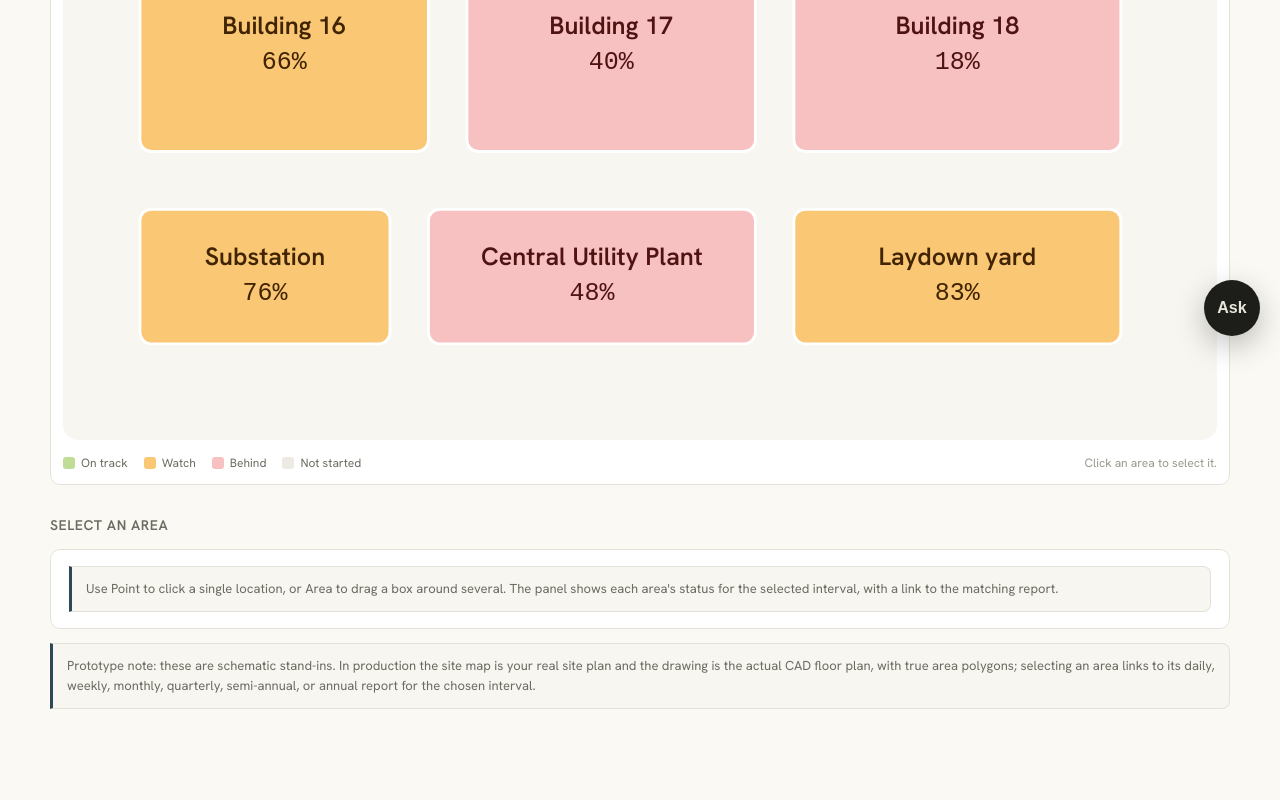
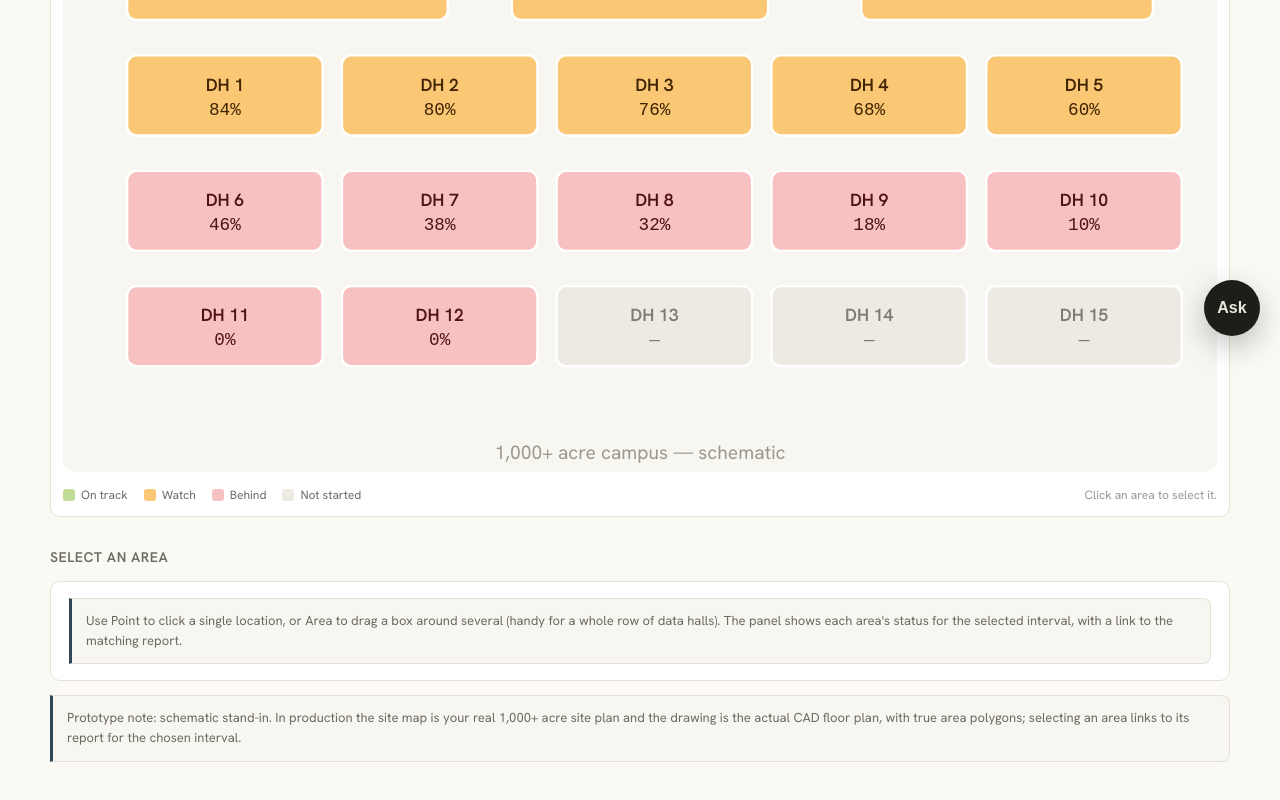
Before and after one commit to danmccawley/dc-reporting, a Next.js app: page /maps in a window 1280 px wide. Shown: the part 444-1244 px from the top of the page. Built offline with nearby package versions, Linux system fonts and the light colour scheme.

Commit message:
site map as single 1000-acre campus

```diff
--- a/app/components/MapExplorer.js
+++ b/app/components/MapExplorer.js
@@ -14,76 +14,73 @@ function intervalVals(base) {
   });
 }
 
-const SITE = [
-  { id: "b16", name: "Building 16", x: 40, y: 40, w: 150, h: 110, vals: intervalVals(78) },
-  { id: "b17", name: "Building 17", x: 210, y: 40, w: 150, h: 110, vals: intervalVals(52) },
-  { id: "b18", name: "Building 18", x: 380, y: 40, w: 170, h: 110, vals: intervalVals(30) },
-  { id: "sub", name: "Substation", x: 40, y: 180, w: 130, h: 70, vals: intervalVals(88) },
-  { id: "cup", name: "Central Utility Plant", x: 190, y: 180, w: 170, h: 70, vals: intervalVals(60) },
-  { id: "lay", name: "Laydown yard", x: 380, y: 180, w: 170, h: 70, vals: intervalVals(95) },
+// One large 1,000+ acre campus: rows of data halls, a power plant, a cement
+// factory, and admin trailers. (Schematic stand-in for the real site plan.)
+const DH_BASE = [
+  [96, 92, 88, 80, 72],
+  [58, 50, 44, 30, 22],
+  [12, 6, 0, 0, 0],
 ];
+const SITE = (() => {
+  const arr = [];
+  const x0 = 40, y0 = 120, w = 122, h = 50, gx = 12, gy = 22;
+  let n = 1;
+  for (let r = 0; r < 3; r++) {
+    for (let c = 0; c < 5; c++) {
+      arr.push({ id: `dh${n}`, name: `Data Hall ${n}`, short: `DH ${n}`, x: x0 + c * (w + gx), y: y0 + r * (h + gy), w, h, vals: intervalVals(DH_BASE[r][c]) });
+      n++;
+    }
+  }
+  arr.push({ id: "power", name: "Power plant", short: "Power plant", x: 40, y: 24, w: 200, h: 74, vals: intervalVals(70) });
+  arr.push({ id: "admin", name: "Admin trailers", short: "Admin trailers", x: 280, y: 24, w: 160, h: 74, vals: intervalVals(100) });
+  arr.push({ id: "cement", name: "Cement factory", short: "Cement factory", x: 498, y: 24, w: 182, h: 74, vals: intervalVals(88) });
+  return arr;
+})();
 
 const DRAW = [
-  { id: "dh1", name: "Data Hall 1", x: 40, y: 40, w: 210, h: 130, vals: intervalVals(62) },
-  { id: "dh2", name: "Data Hall 2", x: 270, y: 40, w: 210, h: 130, vals: intervalVals(38) },
-  { id: "mmr", name: "MMR / Telco", x: 500, y: 40, w: 60, h: 130, vals: intervalVals(45) },
-  { id: "elec", name: "Electrical Room", x: 40, y: 190, w: 160, h: 70, vals: intervalVals(33) },
-  { id: "mech", name: "Mechanical / Cooling", x: 220, y: 190, w: 180, h: 70, vals: intervalVals(28) },
-  { id: "noc", name: "Admin / NOC", x: 420, y: 190, w: 140, h: 70, vals: intervalVals(70) },
+  { id: "dh1", name: "Data Hall 1", short: "Data Hall 1", x: 40, y: 40, w: 210, h: 130, vals: intervalVals(62) },
+  { id: "dh2", name: "Data Hall 2", short: "Data Hall 2", x: 270, y: 40, w: 210, h: 130, vals: intervalVals(38) },
+  { id: "mmr", name: "MMR / Telco", short: "MMR", x: 500, y: 40, w: 60, h: 130, vals: intervalVals(45) },
+  { id: "elec", name: "Electrical Room", short: "Electrical", x: 40, y: 190, w: 160, h: 70, vals: intervalVals(33) },
+  { id: "mech", name: "Mechanical / Cooling", short: "Mechanical", x: 220, y: 190, w: 180, h: 70, vals: intervalVals(28) },
+  { id: "noc", name: "Admin / NOC", short: "Admin / NOC", x: 420, y: 190, w: 140, h: 70, vals: intervalVals(70) },
 ];
-
-const VBW = 600, VBH = 300;
 
 export default function MapExplorer() {
   const [tab, setTab] = useState("site");
   const [mode, setMode] = useState("point");
-  const [iv, setIv] = useState(1); // default Weekly
+  const [iv, setIv] = useState(1);
   const [sel, setSel] = useState([]);
   const [band, setBand] = useState(null);
   const drag = useRef(null);
   const svgRef = useRef(null);
 
   const areas = tab === "site" ? SITE : DRAW;
+  const VB = tab === "site" ? { w: 720, h: 380 } : { w: 600, h: 300 };
 
   const toSvg = (e) => {
     const r = svgRef.current.getBoundingClientRect();
-    return {
-      x: ((e.clientX - r.left) / r.width) * VBW,
-      y: ((e.clientY - r.top) / r.height) * VBH,
-    };
+    return { x: ((e.clientX - r.left) / r.width) * VB.w, y: ((e.clientY - r.top) / r.height) * VB.h };
   };
-
-  const down = (e) => {
-    if (mode !== "area") return;
-    const p = toSvg(e);
-    drag.current = p;
-    setBand({ x: p.x, y: p.y, w: 0, h: 0 });
-  };
+  const down = (e) => { if (mode !== "area") return; const p = toSvg(e); drag.current = p; setBand({ x: p.x, y: p.y, w: 0, h: 0 }); };
   const move = (e) => {
     if (mode !== "area" || !drag.current) return;
-    const p = toSvg(e);
-    const s = drag.current;
+    const p = toSvg(e), s = drag.current;
     setBand({ x: Math.min(s.x, p.x), y: Math.min(s.y, p.y), w: Math.abs(p.x - s.x), h: Math.abs(p.y - s.y) });
   };
   const up = () => {
     if (mode !== "area" || !drag.current || !band) { drag.current = null; return; }
-    const hit = areas.filter((a) =>
-      !(a.x > band.x + band.w || a.x + a.w < band.x || a.y > band.y + band.h || a.y + a.h < band.y)
-    ).map((a) => a.id);
-    setSel(hit);
-    drag.current = null;
-    setBand(null);
+    const hit = areas.filter((a) => !(a.x > band.x + band.w || a.x + a.w < band.x || a.y > band.y + band.h || a.y + a.h < band.y)).map((a) => a.id);
+    setSel(hit); drag.current = null; setBand(null);
   };
-
   const clickArea = (id) => { if (mode === "point") setSel([id]); };
-
   const selected = areas.filter((a) => sel.includes(a.id));
 
   return (
     <div>
       <div className="maptabs">
-        <button className={`tabbtn ${tab === "site" ? "on" : ""}`} onClick={() => { setTab("site"); setSel([]); }}>Site map</button>
-        <button className={`tabbtn ${tab === "drawing" ? "on" : ""}`} onClick={() => { setTab("drawing"); setSel([]); }}>Construction drawing</button>
+        <button className={`tabbtn ${tab === "site" ? "on" : ""}`} onClick={() => { setTab("site"); setSel([]); setBand(null); }}>Site map</button>
+        <button className={`tabbtn ${tab === "drawing" ? "on" : ""}`} onClick={() => { setTab("drawing"); setSel([]); setBand(null); }}>Construction drawing</button>
       </div>
 
       <div className="mapctrls">
@@ -101,23 +98,20 @@ export default function MapExplorer() {
       </div>
 
       <div className="card" style={{ padding: 12 }}>
-        <svg
-          ref={svgRef}
-          viewBox={`0 0 ${VBW} ${VBH}`}
-          className="mapsvg"
+        <svg ref={svgRef} viewBox={`0 0 ${VB.w} ${VB.h}`} className="mapsvg"
           style={{ cursor: mode === "area" ? "crosshair" : "default" }}
-          onMouseDown={down} onMouseMove={move} onMouseUp={up} onMouseLeave={up}
-        >
-          <rect x="0" y="0" width={VBW} height={VBH} fill="var(--surface-2)" rx="8" />
+          onMouseDown={down} onMouseMove={move} onMouseUp={up} onMouseLeave={up}>
+          <rect x="0" y="0" width={VB.w} height={VB.h} fill="var(--surface-2)" rx="8" />
+          {tab === "site" && <text x={VB.w / 2} y={VB.h - 8} textAnchor="middle" fontSize="12" fill="var(--faint)">1,000+ acre campus — schematic</text>}
           {areas.map((a) => {
             const [pct, st] = a.vals[iv];
             const isSel = sel.includes(a.id);
+            const small = a.h < 60;
             return (
               <g key={a.id} onClick={() => clickArea(a.id)} style={{ cursor: mode === "point" ? "pointer" : "crosshair" }}>
-                <rect x={a.x} y={a.y} width={a.w} height={a.h} rx="6"
-                  fill={ragFill[st]} stroke={isSel ? "#1b1c18" : "#ffffff"} strokeWidth={isSel ? 3 : 1.5} />
-                <text x={a.x + a.w / 2} y={a.y + a.h / 2 - 6} textAnchor="middle" fontSize="13" fontWeight="600" fill={ragInk[st]}>{a.name}</text>
-                <text x={a.x + a.w / 2} y={a.y + a.h / 2 + 12} textAnchor="middle" fontSize="13" fill={ragInk[st]} fontFamily="monospace">{st === "n" ? "—" : pct + "%"}</text>
+                <rect x={a.x} y={a.y} width={a.w} height={a.h} rx="6" fill={ragFill[st]} stroke={isSel ? "#1b1c18" : "#ffffff"} strokeWidth={isSel ? 3 : 1.5} />
+                <text x={a.x + a.w / 2} y={a.y + a.h / 2 - (small ? 3 : 6)} textAnchor="middle" fontSize={small ? 11 : 13} fontWeight="600" fill={ragInk[st]}>{a.short}</text>
+                <text x={a.x + a.w / 2} y={a.y + a.h / 2 + (small ? 12 : 12)} textAnchor="middle" fontSize={small ? 11 : 13} fill={ragInk[st]} fontFamily="monospace">{st === "n" ? "—" : pct + "%"}</text>
               </g>
             );
           })}
@@ -129,17 +123,15 @@ export default function MapExplorer() {
           <span><span className="sw" style={{ background: ragFill.r }} /> Behind</span>
           <span><span className="sw" style={{ background: ragFill.n }} /> Not started</span>
           <span style={{ marginLeft: "auto", color: "var(--faint)" }}>
-            {mode === "point" ? "Click an area to select it." : "Drag a box across areas to select them."}
+            {mode === "point" ? "Click an area to select it." : "Drag a box across areas (e.g. a row of data halls) to select them."}
           </span>
         </div>
       </div>
 
-      <h2 className="sec">
-        {selected.length ? `Status — ${INTERVALS[iv]} report` : "Select an area"}
-      </h2>
+      <h2 className="sec">{selected.length ? `Status — ${INTERVALS[iv]} report` : "Select an area"}</h2>
       <div className="card">
         {selected.length === 0 && (
-          <div className="notice">Use Point to click a single location, or Area to drag a box around several. The panel shows each area&apos;s status for the selected interval, with a link to the matching report.</div>
+          <div className="notice">Use Point to click a single location, or Area to drag a box around several (handy for a whole row of data halls). The panel shows each area&apos;s status for the selected interval, with a link to the matching report.</div>
         )}
         {selected.map((a) => {
           const [pct, st] = a.vals[iv];
@@ -153,12 +145,10 @@ export default function MapExplorer() {
             </div>
           );
         })}
-        {selected.length > 0 && (
-          <button className="btn ghost" style={{ marginTop: 12 }} onClick={() => setSel([])}>Clear selection</button>
-        )}
+        {selected.length > 0 && <button className="btn ghost" style={{ marginTop: 12 }} onClick={() => setSel([])}>Clear selection</button>}
       </div>
       <div className="notice" style={{ marginTop: 14 }}>
-        Prototype note: these are schematic stand-ins. In production the site map is your real site plan and the drawing is the actual CAD floor plan, with true area polygons; selecting an area links to its daily, weekly, monthly, quarterly, semi-annual, or annual report for the chosen interval.
+        Prototype note: schematic stand-in. In production the site map is your real 1,000+ acre site plan and the drawing is the actual CAD floor plan, with true area polygons; selecting an area links to its report for the chosen interval.
       </div>
     </div>
   );
```
